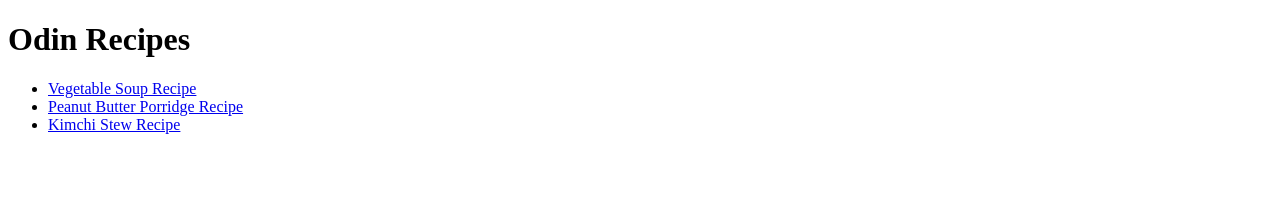
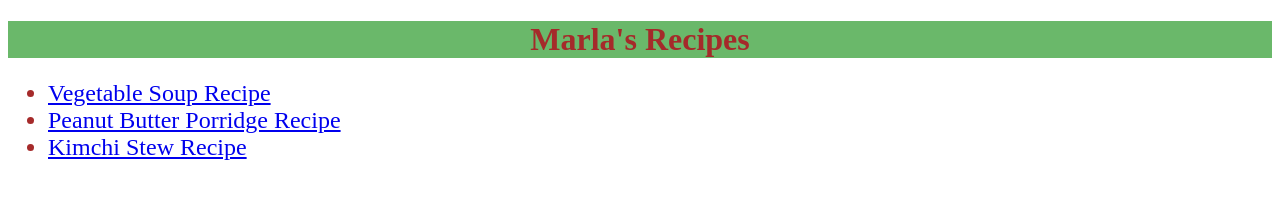
Before and after one commit to mderamos0822/odin-recipes, a plain HTML site: page index.html in a window 1280 px wide. Drawn offline with Linux system fonts and the light colour scheme.

Commit message:
commiting index.html and styles.css

```diff
--- a/index.html
+++ b/index.html
@@ -4,14 +4,17 @@
 <head>
     <meta charset="utf-8">
     <title>Marla's Recipes</title>
+    <link rel="stylesheet" href="style.css">
 </head>
 <!-- Place your comment here for other developers to understand -->
 <body>
-    <h1>Odin Recipes</h1>
+    <h1 class="marlasrecipes">
+        Marla's Recipes
+    </h1>
     <ul>
-        <li><a href="recipes/veggie-soup.html">Vegetable Soup Recipe</a></li>
-        <li><a href="recipes/peanut-butter-porridge.html">Peanut Butter Porridge Recipe</a></li>
-        <li><a href="recipes/kimchi-stew.html">Kimchi Stew Recipe</a></li>
+        <li class="veggie soup"><a href="repos/odin-recipes/recipes/veggie-soup.html">Vegetable Soup Recipe</a></li>
+        <li class="pb porridge"><a href="file:///home/marla/repos/odin-recipes/recipes/peanut-butter-porridge.html">Peanut Butter Porridge Recipe</a></li>
+        <li class="kimchi stew"><a href="repos/odin-recipes/recipes/kimchi-stew.html">Kimchi Stew Recipe</a></li>
     </ul>
 
 
--- /dev/null
+++ b/style.css
@@ -0,0 +1,16 @@
+.marlasrecipes {
+    color: brown;
+    background-color: #6ab86a;
+    font-size: 32px;
+    text-align: center;
+    font-weight: bold;
+    font-family: "Times New Roman", sans-serif, Arial;
+}
+
+.veggie.soup,
+.pb.porridge,
+.kimchi.stew {
+    color: brown;
+    font-size: 24px;
+    font-family: "Times New Roman", sans-serif, Arial;
+}
```
